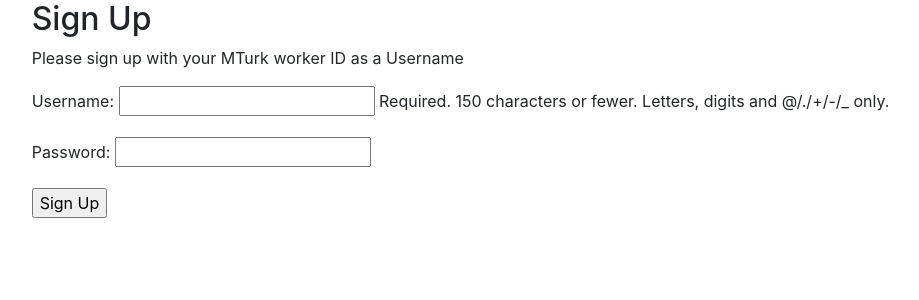
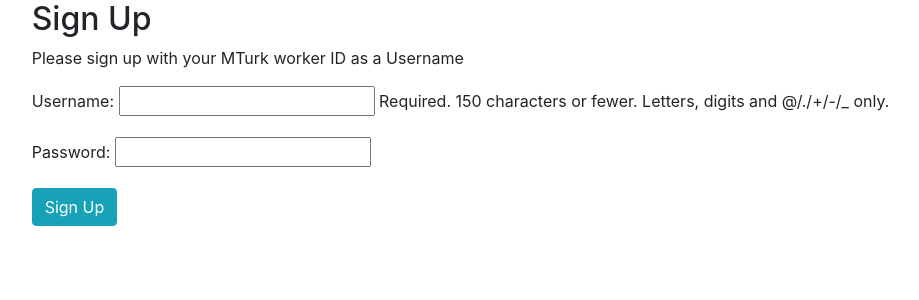
Before and after one commit to eunyoung4444/SciNews-toy, a Django app: page /critReader/signup/ in a window 1280 px wide. Shown: the top 300 px of the page, without its empty margins (90-1009 px from the left). Run offline with Django 3.2, Linux system fonts and the light colour scheme; some libraries are stand-ins or nearby versions.

Commit message:
new tutorial

```diff
--- a/scinews-toy/critReader/templates/critreader/signup.html
+++ b/scinews-toy/critReader/templates/critreader/signup.html
@@ -18,7 +18,7 @@
                         <form method="post" action="">
                             {% csrf_token %}
                             {{ form.as_p }}
-                            <input type="submit" value="Sign Up" />
+                            <input type="submit" class="btn btn-info" value="Sign Up" />
                         </form>
                     </div>
             </div>
```
